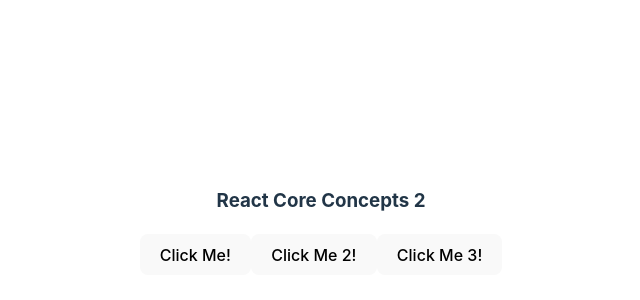
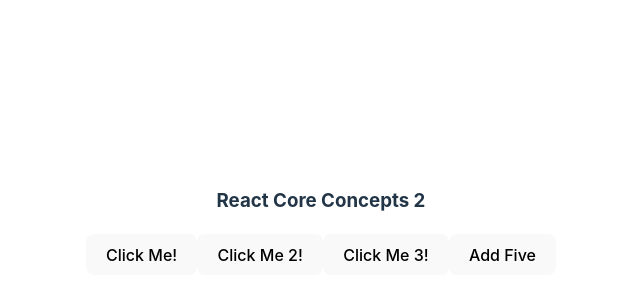
Before and after one commit to masudulalam/explore-react-core-concepts-2, a React (Vite) app in the folder explore-react-core-concepts-part2/: page / in a window 1280 px wide. Shown: the part 178-478 px from the top of the page, without its empty margins (319-959 px from the left). Built offline with nearby package versions, Linux system fonts and the light colour scheme.

Commit message:
explore how to add event handler in react

```diff
--- a/explore-react-core-concepts-part2/src/App.jsx
+++ b/explore-react-core-concepts-part2/src/App.jsx
@@ -10,12 +10,17 @@ function App() {
     alert('button clicked 2');
   }
 
+  const addToFive = (num) => {
+    alert(num + 5);
+  }
+
   return (
     <>
       <h3>React Core Concepts 2</h3>
       <button onClick={handleClick}>Click Me!</button>
       <button onClick={handleClick2}>Click Me 2!</button>
       <button onClick={() => {alert('Click me 3 is clicked')}}>Click Me 3!</button>
+      <button onClick = {() => addToFive(5)}>Add Five</button>
     </>
   )
 }
```
